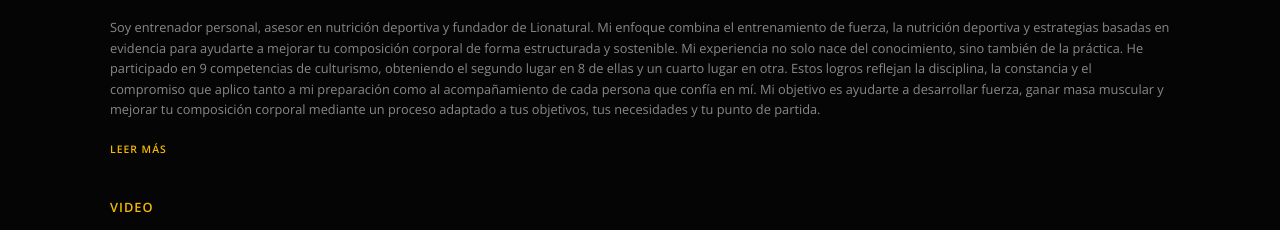
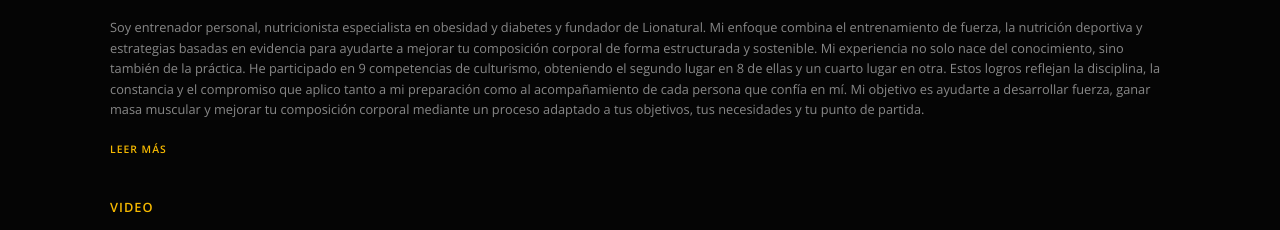
Before and after one commit to gisella-villarreal/lionaturalstore, a plain HTML site: page julssalas.html in a window 1280 px wide. Shown: the part 1205-1435 px from the top of the page. Drawn offline with nearby package versions, Linux system fonts and the light colour scheme.

Commit message:
Update julssalas.html

```diff
--- a/julssalas.html
+++ b/julssalas.html
@@ -262,7 +262,7 @@ footer { border-top: 1px solid var(--border-color); padding: 30px 50px; display:
     </div>
 
     <div class="about-text">
-       Soy entrenador personal, asesor en nutrición deportiva y fundador de Lionatural. Mi enfoque combina el entrenamiento de fuerza, la nutrición deportiva y estrategias basadas en evidencia para ayudarte a mejorar tu composición corporal de forma estructurada y sostenible.
+       Soy entrenador personal, nutricionista especialista en obesidad y diabetes y fundador de Lionatural. Mi enfoque combina el entrenamiento de fuerza, la nutrición deportiva y estrategias basadas en evidencia para ayudarte a mejorar tu composición corporal de forma estructurada y sostenible.
        Mi experiencia no solo nace del conocimiento, sino también de la práctica. He participado en 9 competencias de culturismo, obteniendo el segundo lugar en 8 de ellas y un cuarto lugar en otra. Estos logros reflejan la disciplina, la constancia y el compromiso que aplico tanto a mi preparación como al acompañamiento de cada persona que confía en mí.
        Mi objetivo es ayudarte a desarrollar fuerza, ganar masa muscular y mejorar tu composición corporal mediante un proceso adaptado a tus objetivos, tus necesidades y tu punto de partida.
        <span id="more-text" style="display: none;">
```
